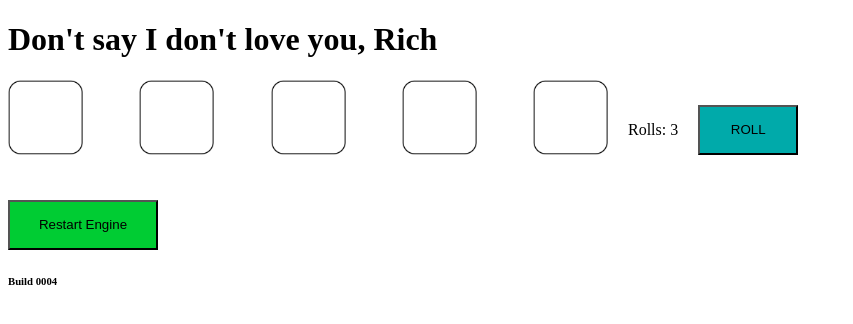
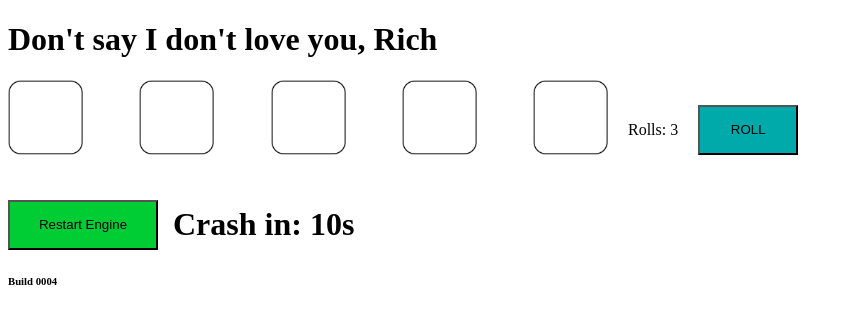
Before and after one commit to SkipperEl/yz2, a Next.js app: page / in a window 1280 px wide. Both pictures are taken after a click on the button "Cut Engine". Shown: the top 324 px of the page, without its empty margins (0-853 px from the left). Built offline with nearby package versions, Linux system fonts and the light colour scheme.

Commit message:
remaining

```diff
--- a/components/bombrun.jsx
+++ b/components/bombrun.jsx
@@ -42,6 +42,12 @@ const bombRunButton = {
   backgroundColor: "#00cc33"
 };
 
+const secondsStyle = {
+  marginLeft: "15px",
+  fontSize: 32,
+  fontWeight: "700"
+}
+
 const BombRun = props => {
   const [state, dispatch] = useReducer(reducer, initialState);
 
@@ -54,6 +60,12 @@ const BombRun = props => {
         {state.engineOff ? "Restart Engine" : "Cut Engine"}
       </button>
 
+      { state.engineOff &&
+        <span style={secondsStyle}>
+          {`Crash in: ${state.secondsRemaining}s`}
+        </span>
+      }
+
     </div>
   );
 
```
